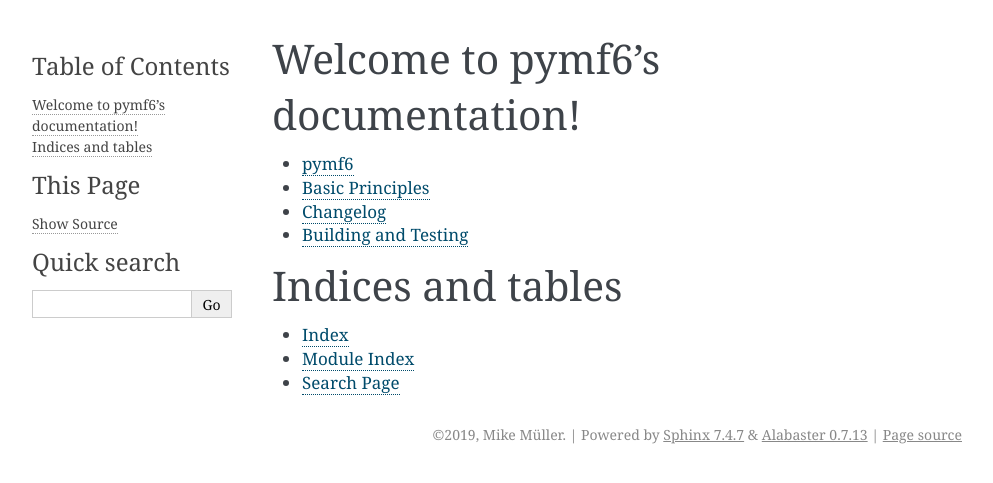
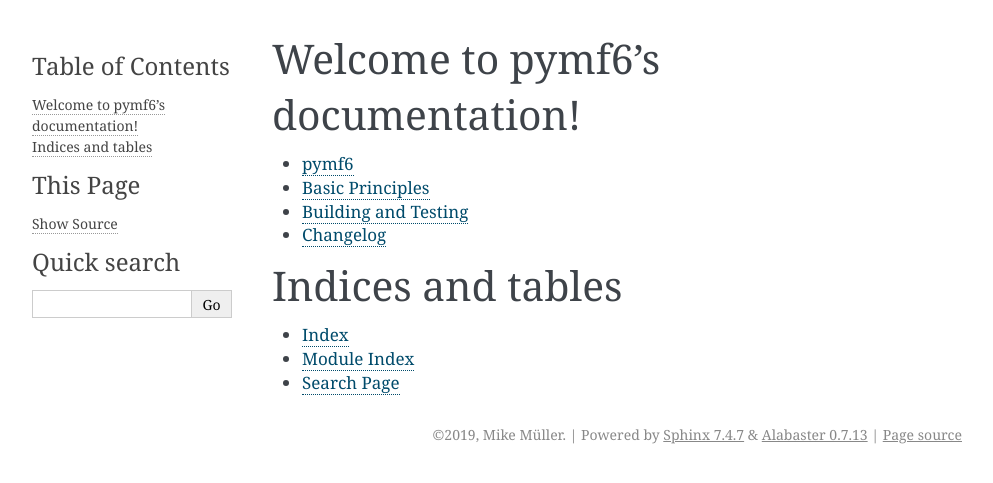
Before and after one commit to hydrocomputing/pymf6, a Sphinx documentation site: the page built from doc/index.rst, in a window 1280 px wide. Shown: the top 483 px of the page, without its empty margins (148-1141 px from the left). Built offline with Sphinx 7.4.7, drawn with Linux system fonts in a browser that asks for light colours.

Commit message:
Change order of chapters

```diff
--- a/doc/index.rst
+++ b/doc/index.rst
@@ -12,8 +12,8 @@ Welcome to pymf6's documentation!
 
    readme.rst
    principle.md
+   developer.rst
    changelog.md
-   developer.rst
 
 Indices and tables
 ==================
```
